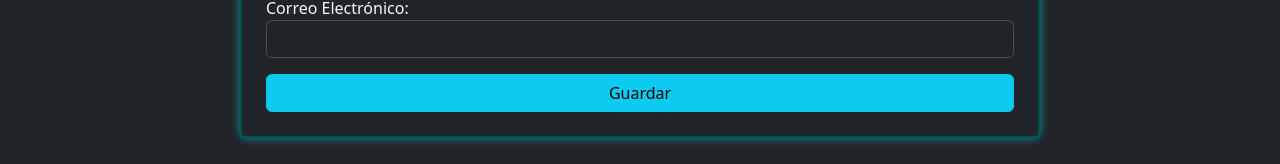
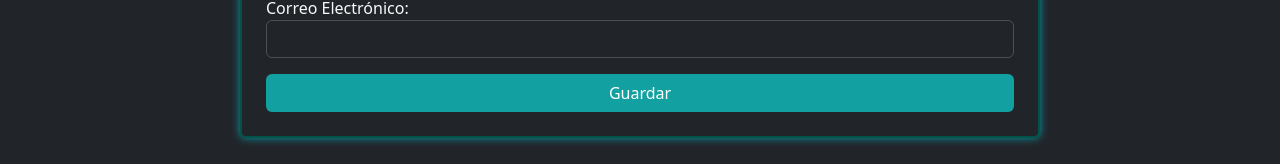
Before and after one commit to Zabdi0819/Examen_front, a Vue app in the folder customer-app/: page /customer-form in a window 1280 px wide. Shown: the part 336-500 px from the top of the page. Built offline with nearby package versions, Linux system fonts and the light colour scheme; no server answers; sample sign-in values are in the browser's storage.

Commit message:
Cambio de estilo en botones

```diff
--- a/customer-app/src/components/CustomerForm.vue
+++ b/customer-app/src/components/CustomerForm.vue
@@ -27,7 +27,7 @@
                     <label for="email">Correo Electrónico:</label>
                     <input type="email" class="form-control" id="email" v-model="formData.email" required />
                 </div>
-                <button type="submit" class="btn btn-info w-100">{{ isEditing ? 'Actualizar' : 'Guardar' }}</button>
+                <button type="submit" class="btn btn-custom w-100">{{ isEditing ? 'Actualizar' : 'Guardar' }}</button>
             </form>
         </div>
     </div>
@@ -104,6 +104,11 @@ body {
     margin-top:50px;
 }
 
+.btn-custom{
+    background-color: #12A0A0 !important;
+    color: white !important;
+}
+
 .form-control {
     background-color: #495057;
     color: #f8f9fa;
@@ -115,18 +120,4 @@ body {
     color: #f8f9fa;
     border-color: #007bff;
 }
-
-.btn-primary {
-    background-color: #007bff;
-    border-color: #007bff;
-}
-
-.btn-primary:hover {
-    background-color: #0056b3;
-    border-color: #0056b3;
-}
-
-.btn-info{
-    background-color: #17C1C1;
-}
 </style>
--- a/customer-app/src/components/CustomerList.vue
+++ b/customer-app/src/components/CustomerList.vue
@@ -69,7 +69,6 @@
   </script>
 
   <style scoped>
-
     .table-bordered-blue {
             border: 2px solid transparent;
             border-radius: 4px; /* Opcional: para bordes redondeados */
@@ -86,4 +85,15 @@
         background-color: #101111;
         color: white;
     }
+
+    .btn-danger{
+        margin-left:20px;
+        background-color: #640217;
+    }
+
+    .btn-warning{
+        margin-left:20px;
+        background-color: #685400;
+        color: white;
+    }
   </style>
```
